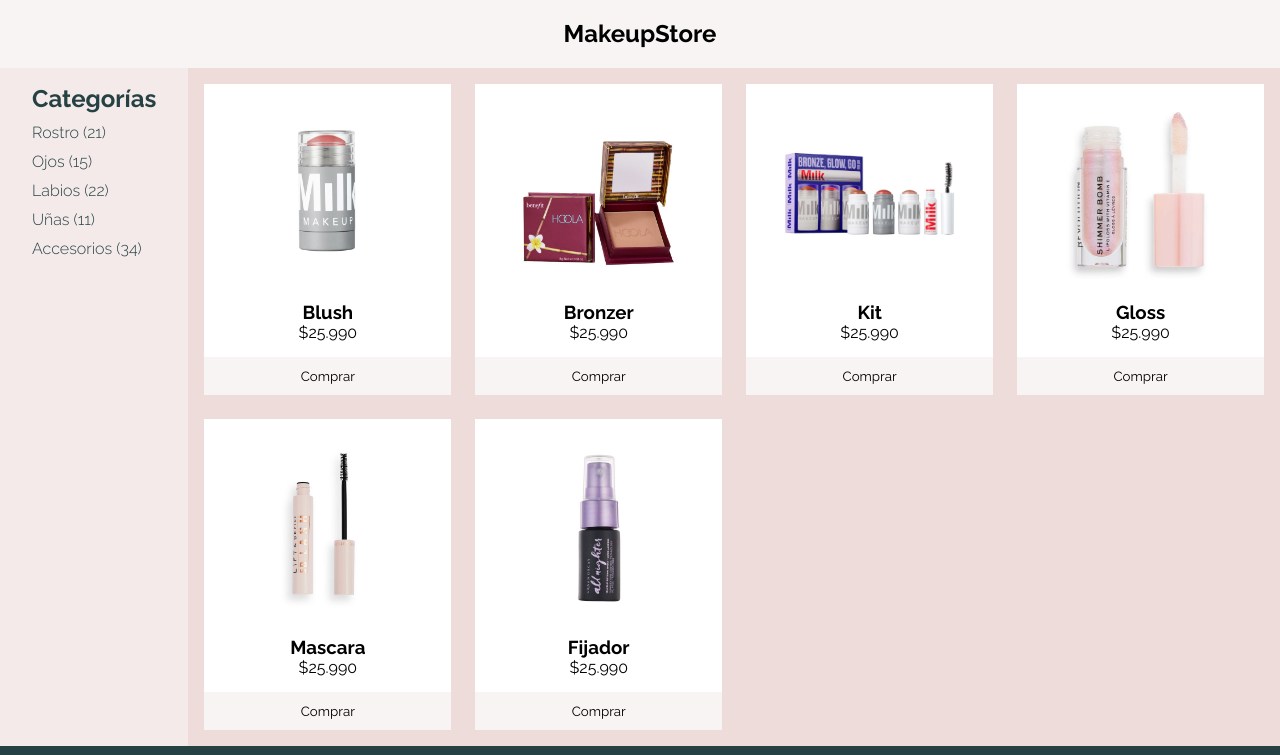
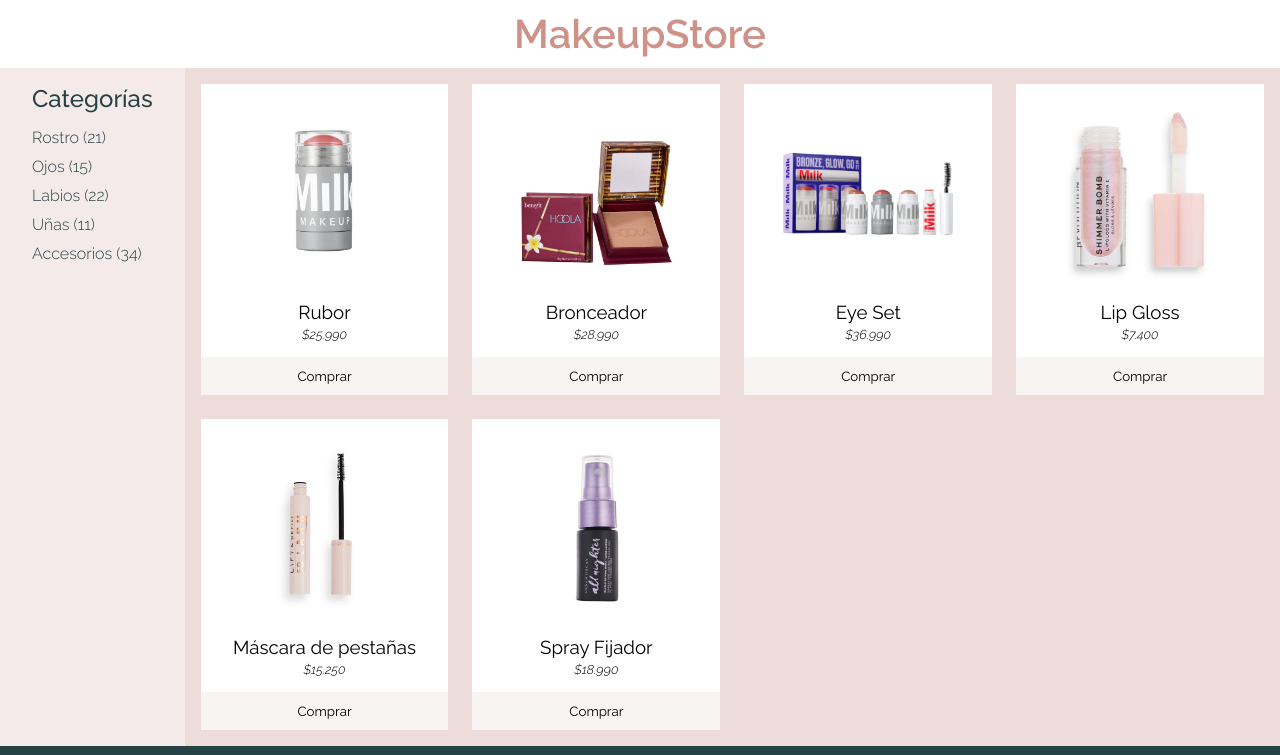
Before and after one commit to flaviamartinez/ecommerce, a plain HTML site: page index.html in a window 1280 px wide. Shown: the top 755 px of the page. Drawn offline with Linux system fonts and the light colour scheme.

Commit message:
modify navbar

```diff
--- a/assets/css/style.css
+++ b/assets/css/style.css
@@ -19,10 +19,16 @@
 
 nav {
 	grid-area: nav;
-	background-color: #f8f4f3;
+	background-color: #fff;
 	display: flex;
 	justify-content: center;
 	align-items: center;
+	color: #ce9288;
+}
+
+h1 {
+	font-weight: 600;
+	font-size: 2.5rem;
 }
 
 aside {
@@ -35,13 +41,18 @@
 	color: #264143;
 }
 
+aside h2 {
+	font-weight: 500;
+	padding-bottom: 5px;
+}
+
 aside h3 {
 	font-weight: 300;
 	font-size: 1rem;
 }
 
 aside h3:hover {
-	color: #de5499; /* Cambia el color cuando el mouse está sobre el h3 */
+	color: #B2456E; /* Cambia el color cuando el mouse está sobre el h3 */
 	cursor: pointer; /* Cambia el cursor al estilo de puntero */
 }
 
@@ -67,6 +78,16 @@
 	/* border: 2px solid red; */
 }
 
+article h3 {
+	font-weight: 400;
+}
+
+article p {
+	font-weight: 300;
+	font-style: italic;
+	font-size: 0.8rem;
+}
+
 .product-img{
 	height: 70%;
 	width: auto;
@@ -86,7 +107,10 @@
 	height: 18%;
 	width: 100%;
 	/* border: 1px solid brown; */
-	text-align: center;
+	display: flex;
+	flex-direction: column;
+	align-items: center;
+	gap: 0.2rem;
 }
 
 article button {
@@ -97,7 +121,8 @@
 }
 
 article button:hover {
-	background-color: #de5499; /* Cambia el color cuando el mouse está sobre el h3 */
+	background-color: #B2456E; /* Cambia el color cuando el mouse está sobre el h3 */
+	color: #ffffff;
 	cursor: pointer; /* Cambia el cursor al estilo de puntero */
 }
 
--- a/index.html
+++ b/index.html
@@ -6,6 +6,7 @@
 	<meta name="viewport" content="width=device-width, initial-scale=1.0">
 	<title>MakeupStore</title>
 	<link rel="stylesheet" href="https://cdnjs.cloudflare.com/ajax/libs/font-awesome/6.6.0/css/all.min.css" integrity="sha512-Kc323vGBEqzTmouAECnVceyQqyqdsSiqLQISBL29aUW4U/M7pSPA/gEUZQqv1cwx4OnYxTxve5UMg5GT6L4JJg==" crossorigin="anonymous" referrerpolicy="no-referrer" />
+	<link rel="icon" href="assets/icons/makeup.png">
 	<link rel="stylesheet" href="assets/css/style.css">
 </head>
 <body>
@@ -28,7 +29,7 @@
 						<img src="assets/images/blush.png" alt="blush">
 					</div>
 					<div class="product-description">
-						<h3>Blush</h3>
+						<h3>Rubor</h3>
 						<p>$25.990</p>
 					</div>
 					<button>Comprar</button>
@@ -38,8 +39,8 @@
 						<img src="assets/images/bronzer.png" alt="bronzer">
 					</div>
 					<div class="product-description">
-						<h3>Bronzer</h3>
-						<p>$25.990</p>
+						<h3>Bronceador</h3>
+						<p>$28.990</p>
 					</div>
 					<button>Comprar</button>
 				</article>
@@ -48,8 +49,8 @@
 						<img src="assets/images/bundle.png" alt="bundle">
 					</div>
 					<div class="product-description">
-						<h3>Kit</h3>
-						<p>$25.990</p>
+						<h3>Eye Set</h3>
+						<p>$36.990</p>
 					</div>
 					<button>Comprar</button>
 				</article>
@@ -58,8 +59,8 @@
 						<img src="assets/images/gloss.jpg" alt="gloss">
 					</div>
 					<div class="product-description">
-						<h3>Gloss</h3>
-						<p>$25.990</p>
+						<h3>Lip Gloss</h3>
+						<p>$7.400</p>
 					</div>
 					<button>Comprar</button>
 				</article>
@@ -68,8 +69,8 @@
 						<img src="assets/images/mascara.jpg" alt="mascara">
 					</div>
 					<div class="product-description">
-						<h3>Mascara</h3>
-						<p>$25.990</p>
+						<h3>Máscara de pestañas</h3>
+						<p>$15.250</p>
 					</div>
 					<button>Comprar</button>
 				</article>
@@ -78,8 +79,8 @@
 						<img src="assets/images/setting-spray.jpg" alt="setting-spray">
 					</div>
 					<div class="product-description">
-						<h3>Fijador</h3>
-						<p>$25.990</p>
+						<h3>Spray Fijador</h3>
+						<p>$18.990</p>
 					</div>
 					<button>Comprar</button>
 				</article>
```
Also changed, not shown: assets/icons/makeup.png (added).
